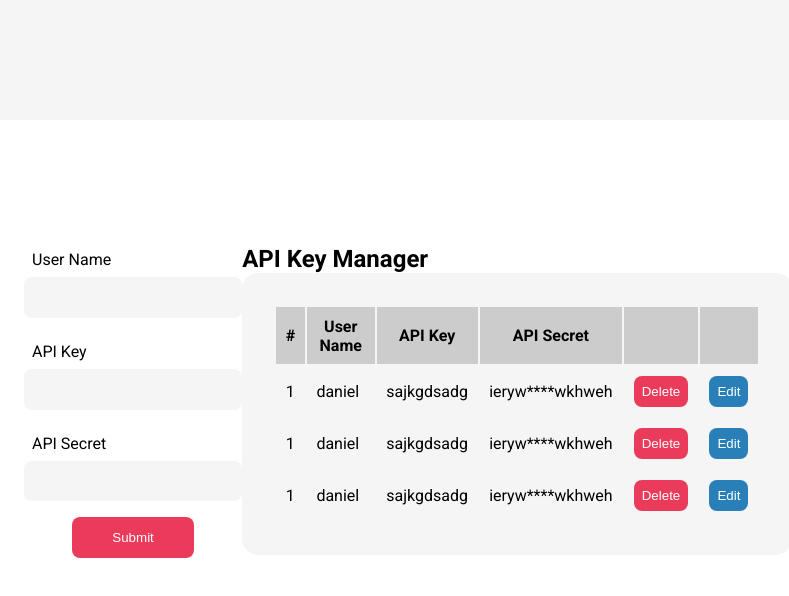
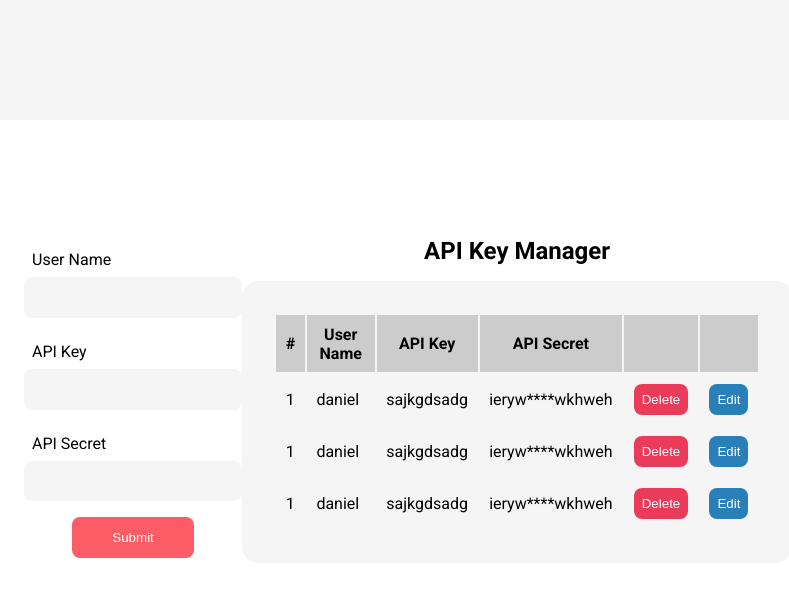
Before and after one commit to codophil/FrontEnd-Mentorship-challenge-05, a plain HTML site: page index.html in a window 1280 px wide. In both pictures the pointer is over the button "Submit". Shown: the whole page, without its empty margins (232-1021 px from the left). Drawn offline with Linux system fonts and the light colour scheme; a web font is replaced by a local one.

Commit message:
Added hover effects and missing styles to the styles css file

```diff
--- a/styles.css
+++ b/styles.css
@@ -62,6 +62,15 @@ main {
   width: 100%;
 }
 
+.form-group input:focus {
+  outline: none;
+}
+
+h1 {
+  text-align: center;
+  margin-bottom: 1rem;
+}
+
 .table {
   background-color: var(--lightGray);
   padding: 2rem;
@@ -86,12 +95,23 @@ td {
   color: var(--lightColor);
 }
 
+.delete-btn:hover,
+.submit-btn:hover {
+  background-color: var(--lightRed);
+  cursor: pointer;
+}
+
 .edit-btn {
   padding: 0.5rem;
   background-color: var(--darkBlue);
   border: none;
   border-radius: 0.5rem;
   color: var(--lightColor);
+}
+
+.edit-btn:hover {
+  background-color: var(--lightBlue);
+  cursor: pointer;
 }
 
 .submit-btn {
```
